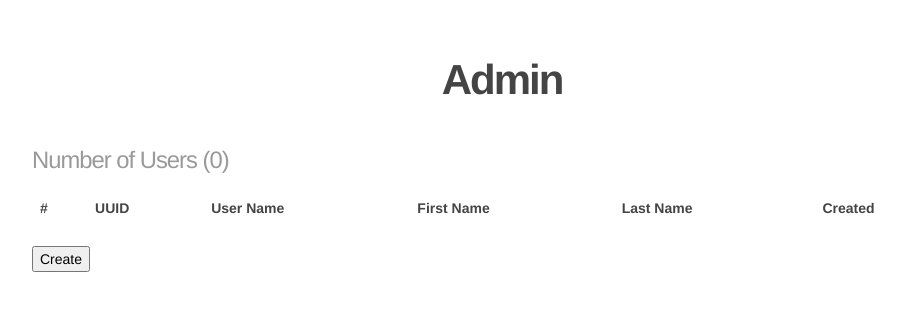
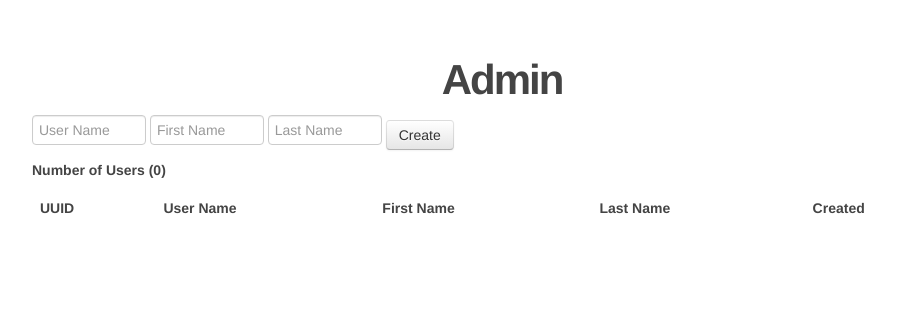
Before and after one commit to Wakemakin/faro-webclient, a Flask app: template faro/templates/admin.html in a window 1280 px wide. Shown: the part 40-351 px from the top of the page, without its empty margins (138-1043 px from the left). Run offline with Flask 2, Linux system fonts and the light colour scheme; the template is opened without the code that fills it, so the values that code supplies are empty; parts of the project's set-up code (start-up, migrations or seed data) failed here and were passed over; some libraries are stand-ins or nearby versions.

Commit message:
Admin page can now create and delete users

```diff
--- a/faro/static/css/main.css
+++ b/faro/static/css/main.css
@@ -188,3 +188,14 @@ form input#password {
 form input#password {
   margin-bottom: 10px;
 }
+
+/*
+ * Admin Page
+ */
+#admin input {
+	width: 100px;
+}
+
+button {
+	margin-top: 0px;
+}
--- a/faro/static/js/faro-api.wrapper.js
+++ b/faro/static/js/faro-api.wrapper.js
@@ -4,37 +4,71 @@ $(document).ready(function() {
 
 	rootURL = 'http://api.jibely.com';
 
-	function User(username, firstname, lastname) {
+	function User(data) {
 		var self = this;
 
-		self.username = username;
-		self.firstname = firstname;
-		self.lastname = lastname;
-		self.uuid = '';
-		self.datecreated = '';
+		self.username = ko.observable(data.username);
+		self.firstname = ko.observable(data.first_name);
+		self.lastname = ko.observable(data.last_name);
+		self.uuid = ko.observable(data.id);
+		self.datecreated = ko.observable(data.date_created);
 	}
 
 	function UsersViewModel() {
 		var self = this;
 
 		self.users = ko.observableArray([]);
+		self.newusername = ko.observable();
+		self.newfirstname = ko.observable();
+		self.newlastname = ko.observable();
 
-		self.addUser = function(username, firstname, lastname) {
-			self.users.push(new User("", "", ""));
+		self.addUser = function() {
+			user = new User({ username: this.newusername(), first_name: this.newfirstname(), last_name: this.newlastname() });
+			self.newusername("");
+			self.newfirstname("");
+			self.newlastname("");
+			self.users.push(user);
+
+			// change later to model
+			user_string = '"username":"' + user.username() + '"';
+			first_string = '"first_name":"' + user.firstname() + '"';
+			last_string = '"last_name":"' + user.lastname() + '"';
+			json = '{' + user_string + ', ' + first_string + ', ' + last_string + '}';
+			$.ajax({
+				type: 'POST',
+				url: rootURL + '/users',
+				data: json,
+				contentType: 'text/plain',
+				success: function(data, textStatus, request) {
+					console.log("Saved, Status: " + request.status);
+					$.ajax({
+						type: 'GET',
+						url: rootURL + '/users/' + user.username(),
+						contentType: 'text/plain',
+						dataType: 'json',
+						success: function(data, textStatus, request) {
+							item = data.object;
+							user.uuid(item.id);
+							user.datecreated(item.date_created);
+						},
+						error: function(request, textStatus) { console.log("Load error occured, Status: " + request.status); }
+					});
+				},
+			    error: function(request, textStatus) { console.log("Save error occured, Status: " + request.status); }
+			});
 		};
-		self.removeUser = function(id) {
-			self.users.remove(id);
+		self.removeUser = function(user) {
+			self.users.remove(user);
+			Delete(user.uuid);
 		}
-		self.editUser = function(id) {
-			user = self.users()[id];
+		self.editUser = function(user) {
+			user.modify = true;
 		}
 
-		// populate users array
+		// populate users array on load
 		$.getJSON(rootURL + "/users", function(data) {
 			var mappedUsers = $.map(data.objects, function(item) {
-				user = new User(item.username, item.first_name, item.last_name);
-				user.uuid = item.id;
-				user.datecreated = item.date_created;
+				user = new User(item);
 				return user;
 			});
 			self.users(mappedUsers);
@@ -52,8 +86,20 @@ $(document).ready(function() {
 			url:         rootURL + '/users',
 			data:        json,
 			contentType: 'text/plain',
-			success:     function(data, textStatus, request) { console.log("Saved, Status: " + request.status); },
+			success:     function(data, textStatus, request) {
+				console.log("Saved, Status: " + request.status);
+
+			},
 		    error:       function(request, textStatus) { console.log("Save error occured, Status: " + request.status); }
+		});
+	}
+
+	function Delete(id) {
+		$.ajax({
+			type:    'DELETE',
+			url:     rootURL + '/users/' + id,
+			success: function(data, textStatus, request) { console.log("Delete successful, Status: " + request.status); },
+			error:   function(request, textStatus) { console.log("Delete error occured, Status: " + request.status); }
 		});
 	}
 
@@ -77,15 +123,6 @@ $(document).ready(function() {
 			$('.id_label').text(user.id);
 			$('.date_label').text(user.date_created);
 		}
-	}
-
-	function Delete(id) {
-		$.ajax({
-			type:    'DELETE',
-			url:     rootURL + '/users/' + id,
-			success: function(data, textStatus, request) { console.log("Delete successful, Status: " + request.status); },
-			error:   function(request, textStatus) { console.log("Delete error occured, Status: " + request.status); }
-		});
 	}
 
 
--- a/faro/templates/admin.html
+++ b/faro/templates/admin.html
@@ -14,24 +14,35 @@
 	</div>
 	<div class="row">
 		<div class="span12">
-			<h3 class="left">Number of Users (<span data-bind="text: users().length"></span>)</h3>
+			<div class="form-horizontal">
+				<input type="text" data-bind="value: $root.newusername" placeholder="User Name"/>
+				<input type="text" data-bind="value: $root.newfirstname" placeholder="First Name"/>
+				<input type="text" data-bind="value: $root.newlastname" placeholder="Last Name"/>
+				<button type="button" class="btn btn-default" data-bind="click: addUser">Create</button>
+			</div>
+		</div>
+	</div>
+	<div class="row">
+		<div class="span12">
+			<h5 class="left">Number of Users (<span data-bind="text: users().length"></span>)</h5>
+
 			<table class="table table-striped">
 				<thead><tr>
-					<th>#</th><th>UUID</th><th>User Name</th><th>First Name</th><th>Last Name</th><th>Created</th>
+					<th>UUID</th><th>User Name</th><th>First Name</th><th>Last Name</th><th>Created</th>
 				</tr></thead>
 				<tbody data-bind="foreach: users">
-					<td></td>
-					<td data-bind="text: uuid"></td>
-					<td data-bind="text: username"></td>
-					<td data-bind="text: firstname"></td>
-					<td data-bind="text: lastname"></td>
-					<td data-bind="text: datecreated"></td>
-					<td><button data-bind="click: $root.removeUser">Delete</button></td>
+					<tr class="form-horizontal">
+						<td data-bind="text: uuid"></td>
+						<td data-bind="text: username"></td>
+						<td data-bind="text: firstname"></td>
+						<td data-bind="text: lastname"></td>
+						<td data-bind="text: datecreated"></td>
+						<td><button type="button" class="btn btn-default" data-bind="click: $root.editUser">Edit</button></td>
+						<td><button type="button" class="btn btn-default" data-bind="click: $root.removeUser">Delete</button></td>
+					</tr>
 				</tbody>
 			</table>
-			<button data-bind="click: addUser">Create</button>
 		</div>
 	</div>
-	<div class="span12">
 </div>
 {% endblock %}
--- a/faro/templates/layout.html
+++ b/faro/templates/layout.html
@@ -31,6 +31,7 @@
 			</div>
 		</header>
 		<script src="http://code.jquery.com/jquery.js"></script>
+		<script src="//netdna.bootstrapcdn.com/bootstrap/3.0.0-rc1/js/bootstrap.min.js"></script>
    		<script src="{{ url_for('static', filename='js/bootstrap.min.js') }}"></script>
    		<script src="{{ url_for('static', filename='js/knockout-2.3.0.js') }}"></script>
    		<script src="{{ url_for('static', filename='js/faro-api.wrapper.js') }}"></script>
```
